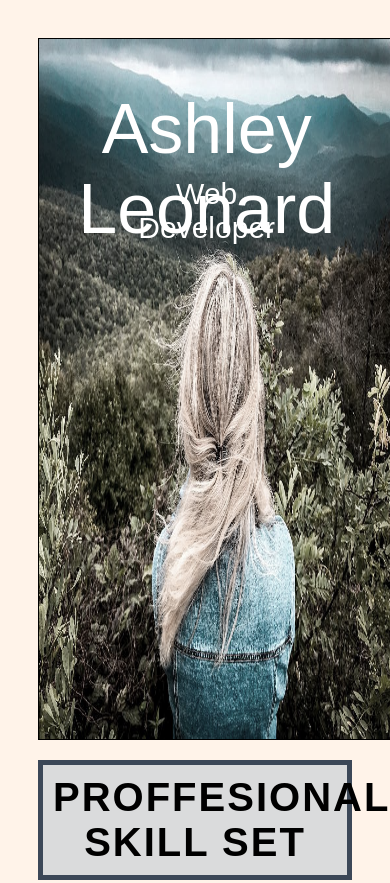
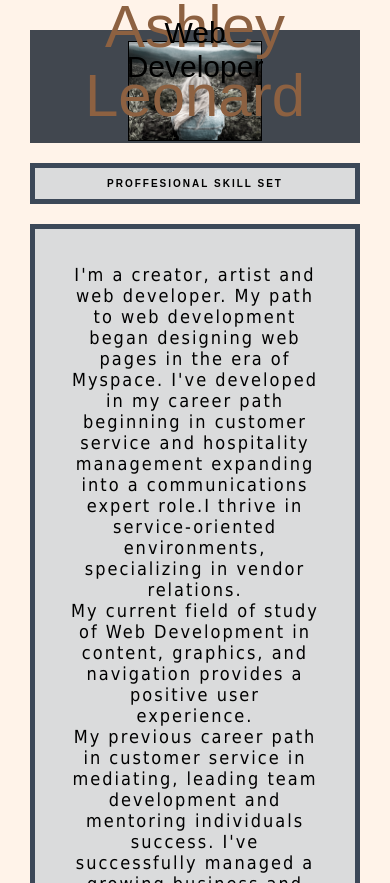
Before and after one commit to amleonerd/amleonerd.github.io, a website: page index.html in a window 390 px wide. Shown: the top 883 px of the page. Drawn offline with Linux system fonts and the light colour scheme.

Commit message:
new media

```diff
--- a/index.html
+++ b/index.html
@@ -12,22 +12,19 @@
       <div class ="top">
         <img  id = "calling" src="images/mountainphoto.jpg" alt="mountain" />
         <div class="center">Ashley Leonard</div>
-        <div class="lower">Web Developer</div>
+        <div class="lower" > Web Developer</div>
       </div>
     </header>
     <main>
-      <h1>PROFFESIONAL SKILL SET</h1>
+      <h1 class="title">PROFFESIONAL SKILL SET</h1>
 
-      <section class="columns">
-        <div>
+
         <div class="about-me">
-          <p> I'm a creator, artist and web developer. <br>I began creating webpage designs in the era of Myspace. My path to web development has been a journey, from a Starbucks Store Manager, a Technical Service Coordinator, and a Communication Specialist. All these roles were rewarding but I needed to create. <br><br>
-            I found that what I enjoyed most from those experience were understanding the processes and procedures, analyzing the inefficiencies and determining a solution. I began problem-solving for a variety of positions and often the solution could be easily fixed with Technology.
-            <br><br>Finally, I determined I was the one who needed to learn this skill and from that point forward I jumped headfirst into web development.
+          <p>   I'm a creator, artist and web developer.
+            My path to web development began designing web pages in the era of Myspace. I've developed in my career path beginning in customer service and hospitality management expanding into a communications expert role.I thrive in service-oriented environments, specializing in vendor relations.<br> My current field of study of Web Development in content, graphics, and navigation provides a positive user experience. <br>My previous career path in customer service in mediating, leading team development and mentoring individuals success.  I've successfully managed a growing business and created a team environment. <br>I've attended the University of South Carolina Aiken and continued my education by attending a Coding Bootcamp through Clubhou.se in August, GA.
           </p>
         </div>
-      </div>
-      </section>
+
       <div class= "connect">
         <img id ="contact" src="images/Let's connect.png" alt="Conact Links Below"/>
       </div>
--- a/style.css
+++ b/style.css
@@ -2,6 +2,7 @@ body {
   background-color: #FFF3E9;
   text-align: center;
   padding: 10px;
+  margin: auto;
 }
 main {
   text-align: center;
@@ -59,14 +60,28 @@ img {
   width: 40%;
 }
 
-.name{
-  padding: 15px;
-  letter-spacing: 5px;
-  text-align:center;
+.center {
+  position: absolute;
+  top: 10%;
+  left: 50%;
+  transform: translate(-50%, -50%);
+  font-family: bebas-neue, sans-serif;
+  font-size: 60px;
+  color: #b25a1a;
+}
+
+.lower {
+  position: absolute;
+    top: 18%;
+    left: 50%;
+    transform: translate(-50%, -50%);
+    font-family: bebas-neue, sans-serif;
+    font-size: 30px;
+    color: black;
 }
 
 .about-me{
-  width: 96%;
+  width: 100;
   letter-spacing: 4px;
   text-align: center;
   background-color: #dadbdc;
@@ -76,45 +91,43 @@ img {
   margin: 20px;
   margin-bottom: 20px;
 }
-
-
-#calling {
+.top{
   padding: 1px;
+  display: block;
+  margin-left: auto;
+  margin-right: auto;
+  text-align: center;
   border:10px #3c4858;
-  background-color: black;
-  width: 100%;
-  height: 700px;
+  background-color:#3c4858;
   margin: 20px;
   margin-bottom: 20px;
   filter: grayscale(50%);
 }
 
-#contact {
+#calling {
+  padding: 1px;
+  display: block;
+  margin-top: 10px;
+  margin-right: auto;
+  text-align: center;
+  border:10px #3c4858;
+  background-color: black;
+  width: 40%;
+  margin-bottom: 1px;
+  margin-left: auto;
+  filter: grayscale(50%);
+}
+
+.connect {
   box-sizing: border-box;
   border: 5px black;
   margin-bottom: 20px;
   padding: 10px;
   filter: grayscale(50%);
 }
-.center {
-    position: absolute;
-    top: 20%;
-    left: 53%;
-    transform: translate(-50%, -50%);
-    font-family: bebas-neue, sans-serif;
-    font-size: 70px;
-    color: white;
-}
 
-.lower {
-  position: absolute;
-    top: 25%;
-    left: 53%;
-    transform: translate(-50%, -50%);
-    font-family: bebas-neue, sans-serif;
-    font-size: 30px;
-    color: white;
-}
+
+
 
 .column {
   float: left;
@@ -147,31 +160,67 @@ img {
   .column {
     width: 100%;
   }
+  .title {
+    font-size: 10px;
+  }
 
 
 @media screen and (max-width: 600px) {
-  footer{
+  .lower {
     padding:0px
   }
 }
 
-<<<<<<< HEAD
+/*  HEAD */
 @media screen and (max-width: 960px) {
-  .about-me {width: 100%;margin-top: 20px;}
-  .heading {color:black; }
-  .about-me2 {width:100%; margin-top: 20px;}
-  .point {width:100%; margin-top: 20px;}
-  .list {width:100%; margin-top: 20px;}
-
+  .about-me {margin-top: 20px;}
+  .top {color:black; }
+  .center {width:100%; margin-top: 20px;}
 
 }
 
 @media only screen and (max-width: 960px) {
-  .point { width: 100%; margin-top: 20px;}
+  .center { width: 100%; margin-top: 20px;}
 
 }
 
 @media only screen and (max-width: 960px) {
-  .point { width: 100%; }
+  .center{ width: 100%; }
 
 }
+
+@media only screen and (max-width: 960px) {
+  .column{ width: 100%; }
+
+}
+
+/* Font*/
+@media screen and (min-width: 50em) {
+  html {
+    font-size: 2vw;
+  }
+  .center{
+    font-size: 1.5em;
+  }
+  .lower {
+    font-size: 1.5em;
+  }
+}
+@media screen and (min-width: 75em) {
+  html {
+    font-size: 1.5em;
+  }
+  .center{
+    font-size: 1.5em;
+  }
+  .lower {
+    font-size: 1.5em;
+  }
+}
+@media only screen and (max-width: 320px) {
+
+  body {
+     font-size: 2em;
+  }
+
+}
```
